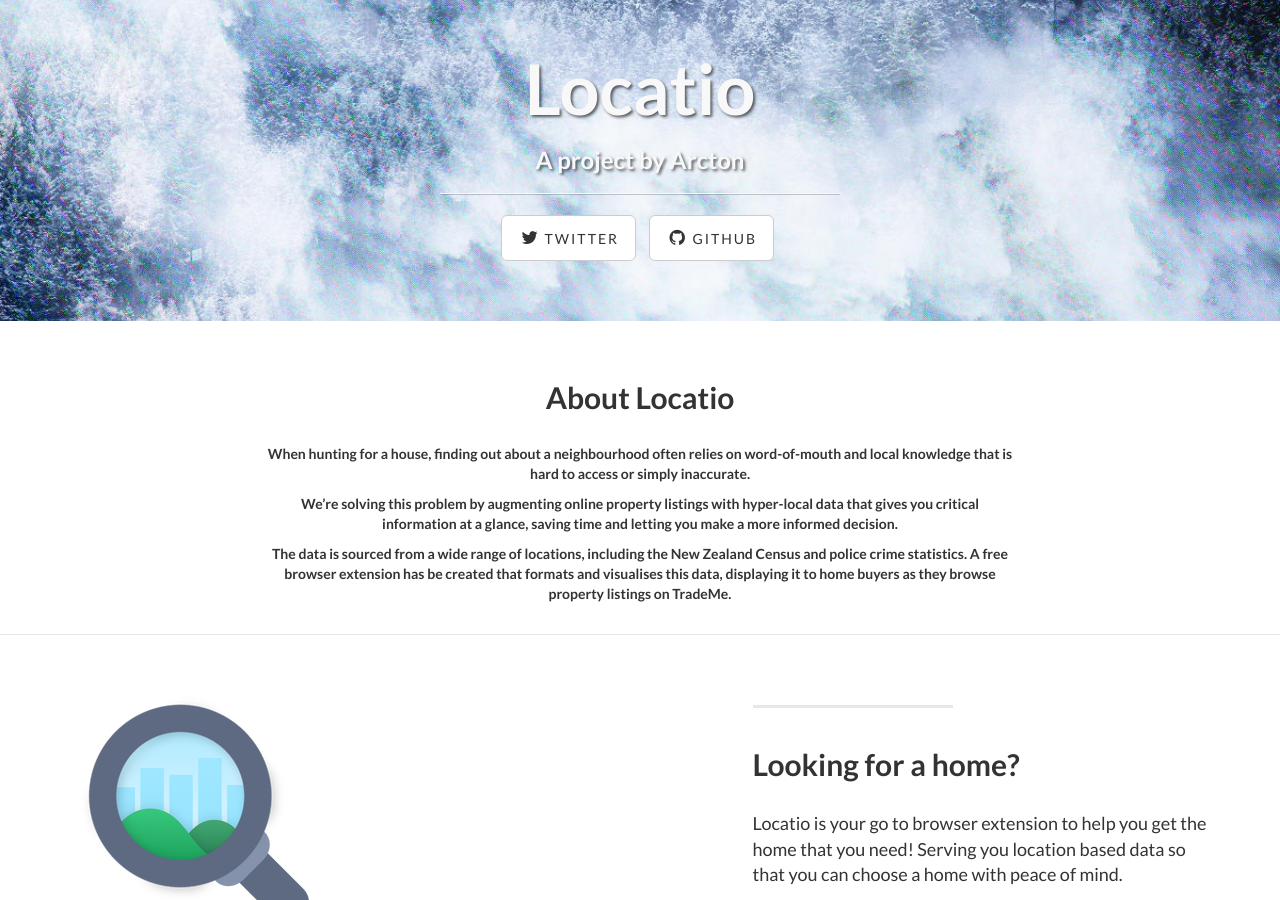
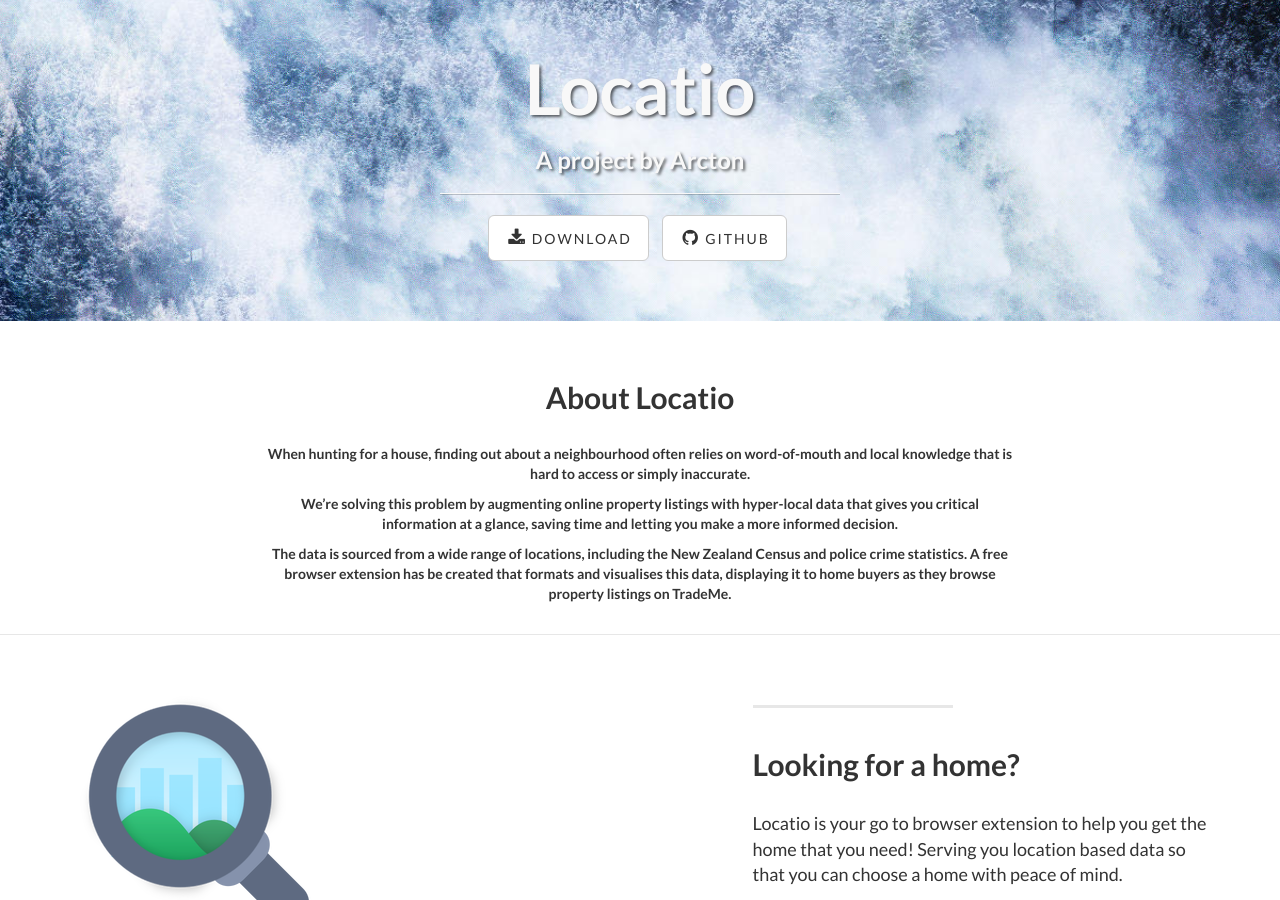
Before and after one commit to Arcton/locatio-extension, a Jekyll site: the page built from index.html, in a window 1280 px wide and 900 px high. Built offline with Jekyll 4.4.1, drawn with Linux system fonts in a browser that asks for light colours.

Commit message:
Replaced twitter link with download link

```diff
--- a/_config.yml
+++ b/_config.yml
@@ -26,7 +26,7 @@ permalink: pretty
 # ----------------------- #
 
 social:
-  - title: twitter
-    url: https://twitter.com/hashtag/GovHackNZ?f=tweets&vertical=default
+  - title: download
+    url: https://chrome.google.com/webstore/detail/locatio/egbmcaagcpgnojkdbgigkdkckabmcgpp
   - title: github
     url: https://github.com/arcton/locatio-extension
```
